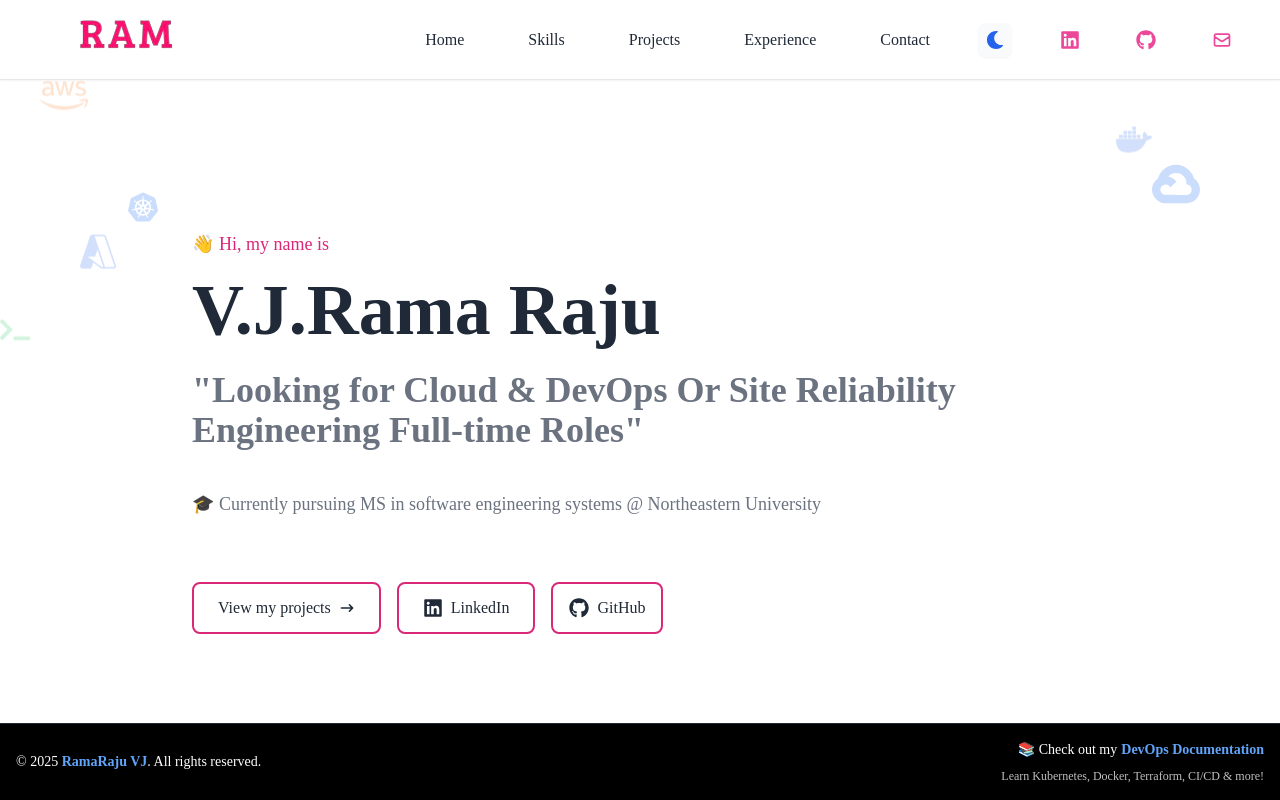
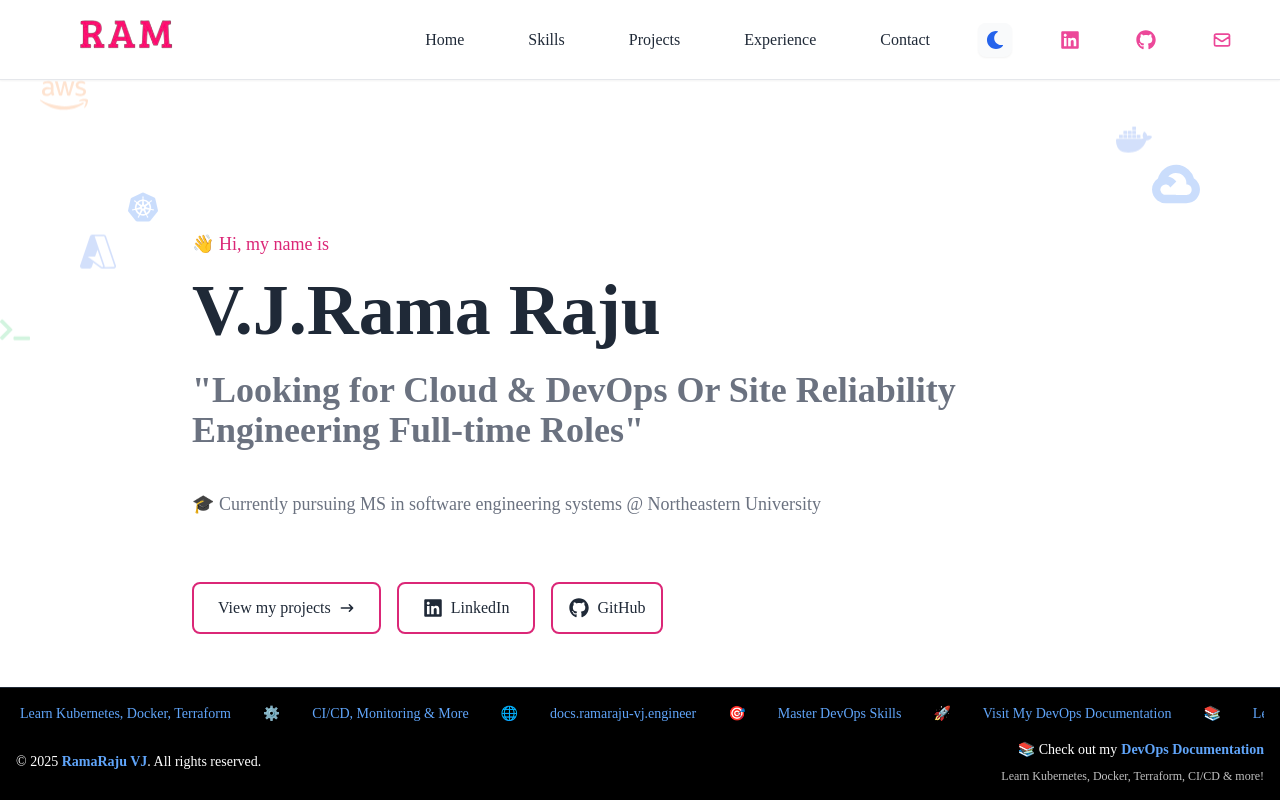
Before and after one commit to RamaRaju-vj/portfolio, a React (Create React App) app: page / in a window 1280 px wide. Shown: the top 800 px of the page. Built offline with nearby package versions, Linux system fonts and the light colour scheme.

Commit message:
Add auto-scrolling marquee effect to footer for DevOps documentation promotion

```diff
--- a/src/components/Footer.jsx
+++ b/src/components/Footer.jsx
@@ -28,6 +28,34 @@ const Footer = () => {
       isVisible ? 'translate-y-0 opacity-100' : 'translate-y-full opacity-0'
     } bg-black text-white border-gray-800`}>
       <div className="max-w-7xl mx-auto">
+        {/* Marquee Section */}
+        <div className="mb-4 overflow-hidden">
+          <div className="flex animate-marquee whitespace-nowrap">
+            <div className="flex items-center space-x-8 text-sm font-medium text-blue-400">
+              <span>🚀</span>
+              <span>Visit My DevOps Documentation</span>
+              <span>📚</span>
+              <span>Learn Kubernetes, Docker, Terraform</span>
+              <span>⚙️</span>
+              <span>CI/CD, Monitoring & More</span>
+              <span>🌐</span>
+              <span>docs.ramaraju-vj.engineer</span>
+              <span>🎯</span>
+              <span>Master DevOps Skills</span>
+              <span>🚀</span>
+              <span>Visit My DevOps Documentation</span>
+              <span>📚</span>
+              <span>Learn Kubernetes, Docker, Terraform</span>
+              <span>⚙️</span>
+              <span>CI/CD, Monitoring & More</span>
+              <span>🌐</span>
+              <span>docs.ramaraju-vj.engineer</span>
+              <span>🎯</span>
+              <span>Master DevOps Skills</span>
+            </div>
+          </div>
+        </div>
+
         <div className="flex flex-col sm:flex-row items-center justify-between gap-4">
           {/* Copyright Section */}
           <div className="text-center sm:text-left">
@@ -62,7 +90,7 @@ const Footer = () => {
               © {currentYear} <span className="font-bold text-blue-400">RamaRaju VJ</span>
             </p>
             <p className="text-xs opacity-75">
-              �� Visit my{' '}
+              📚 Visit my{' '}
               <a
                 href="https://docs.ramaraju-vj.engineer/"
                 target="_blank"
--- a/tailwind.config.js
+++ b/tailwind.config.js
@@ -19,7 +19,21 @@ module.exports = {
         'dark-accent': '#ec4899',
         'dark-card': '#1f2937',
         'dark-border': '#374151',
-      }
+      },
+      animation: {
+        'marquee': 'marquee 25s linear infinite',
+        'marquee2': 'marquee2 25s linear infinite',
+      },
+      keyframes: {
+        marquee: {
+          '0%': { transform: 'translateX(0%)' },
+          '100%': { transform: 'translateX(-100%)' },
+        },
+        marquee2: {
+          '0%': { transform: 'translateX(100%)' },
+          '100%': { transform: 'translateX(0%)' },
+        },
+      },
     },
   },
   plugins: [],
```
Also changed, not shown: 12 other files (tests, documents, lock files or other folders).
